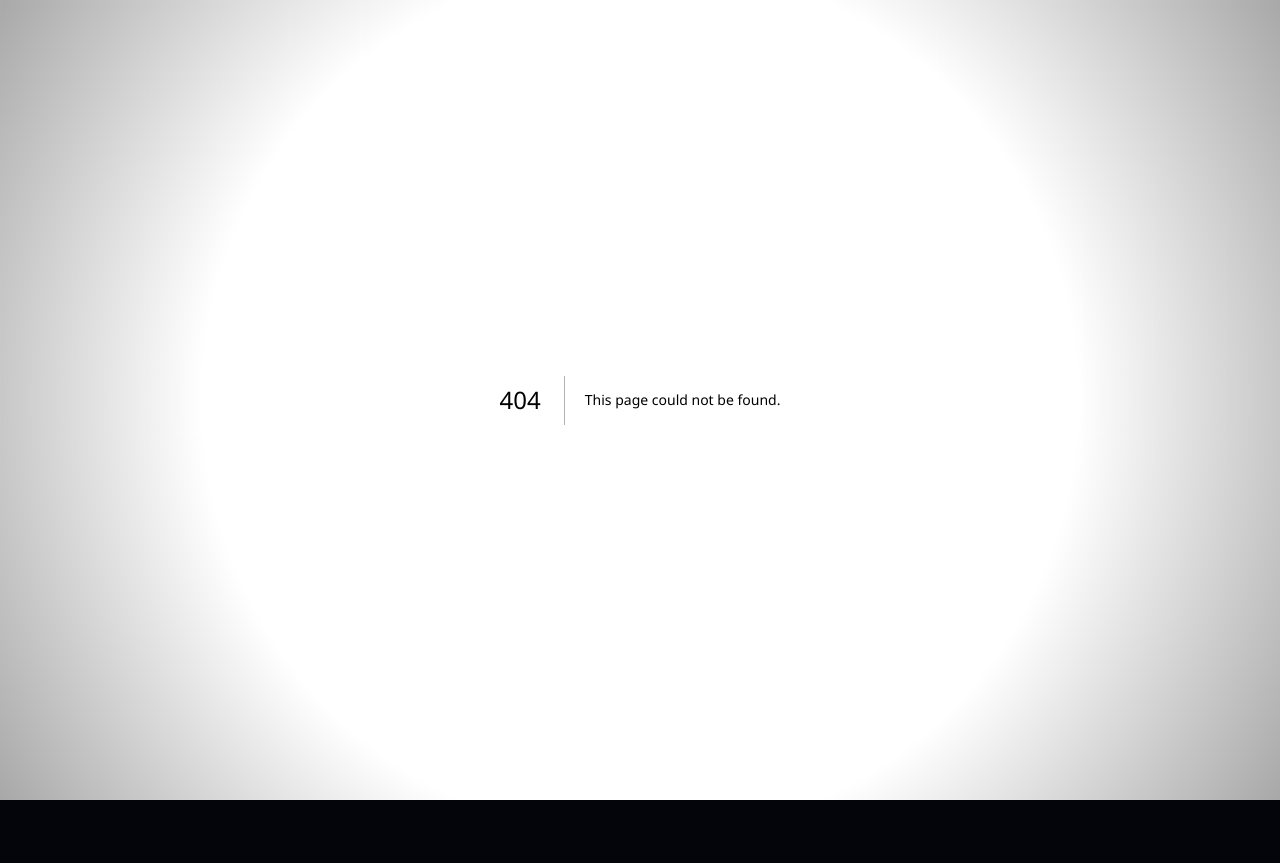
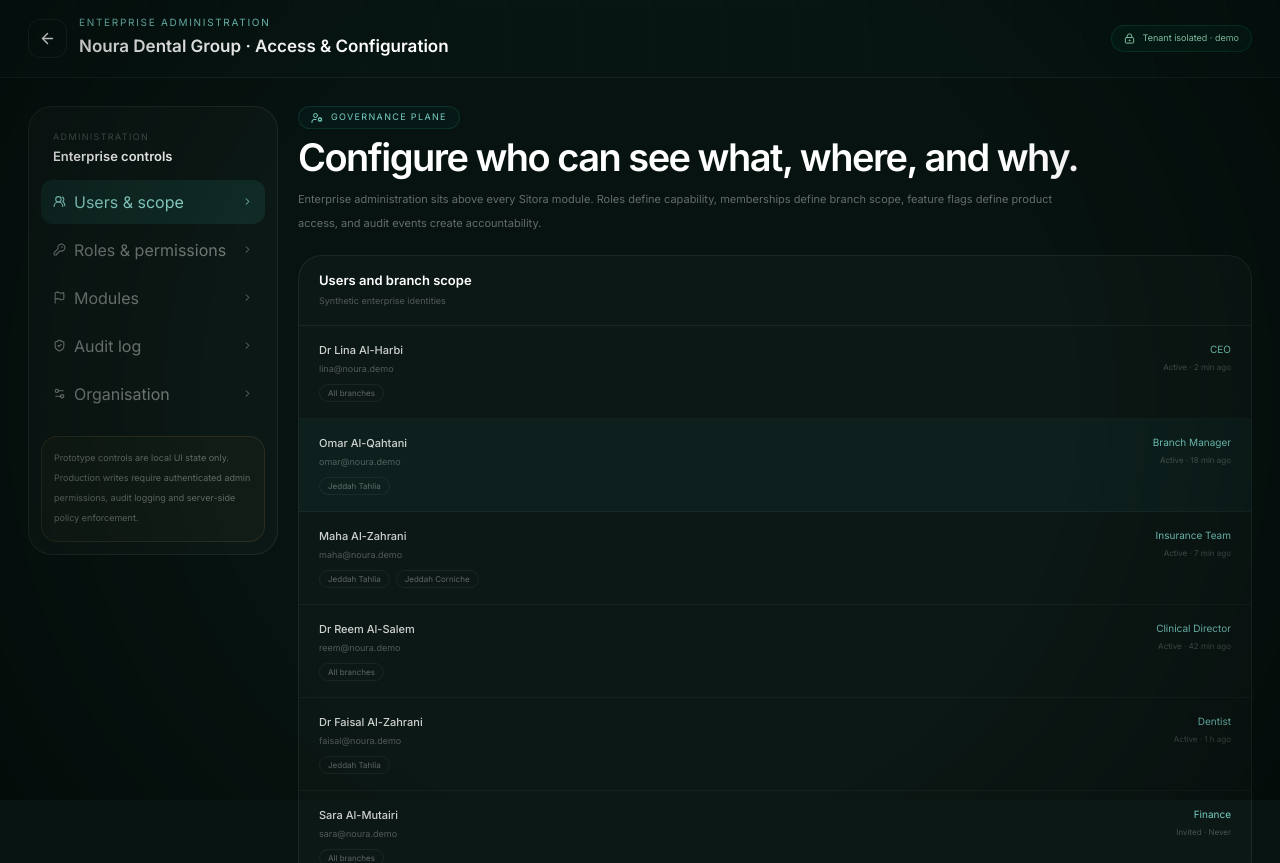
Before and after one commit to Nylon1/SitoraBrandingagency, a Next.js app: page /tools/dental-control/admin in a window 1280 px wide. Before the commit this address had no page. Shown: the top 863 px of the page. Before the commit the page ends 800 px from the top, so only its background shows below. Built offline with nearby package versions, Linux system fonts and the light colour scheme; a web font is replaced by a local one.

Commit message:
Add enterprise admin route

```diff
--- /dev/null
+++ b/app/tools/dental-control/admin/page.tsx
@@ -0,0 +1,5 @@
+import { EnterpriseAdmin } from "@/components/dental-control/EnterpriseAdmin";
+
+export default function EnterpriseAdminPage() {
+  return <EnterpriseAdmin />;
+}
```
